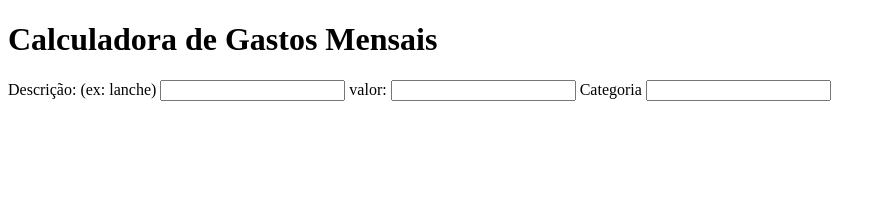
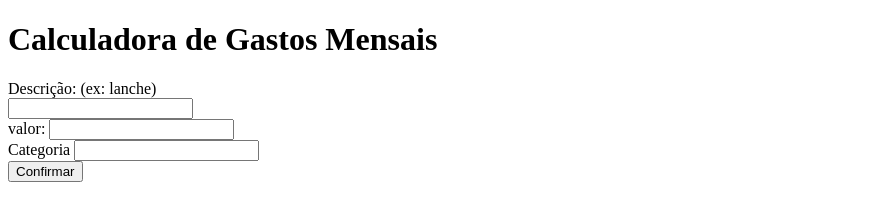
Before and after one commit to GabrielVancoDev/prova-front-end, a plain HTML site: page index.html in a window 1280 px wide. Shown: the whole page, without its empty margins (0-886 px from the left). Drawn offline with Linux system fonts and the light colour scheme.

Commit message:
Reestrutando as divs de input de formulário para adaptar ao JavaScript posteriormente

```diff
--- a/index.html
+++ b/index.html
@@ -16,12 +16,25 @@
         <section class="cadastro-gastos">
            <form action="">
             <div id="cadastro">
+                <div class="form-grupo">
                 <label for="descricao">Descrição: (ex: lanche)</label>
+                </div>
+
+                <div class="form-grupo">
                 <input type="text" id="descricao">
+                </div>
+
                 <label for="valor">valor:</label>
                 <input type="text" id="valor">
+
+                <div class="form-grupo">
                 <label for="categoria">Categoria</label>
                 <input type="text" id="categoria">
+                </div>
+
+                <button type="submit">
+                    Confirmar
+                </button>
 
             </div>
 
```
